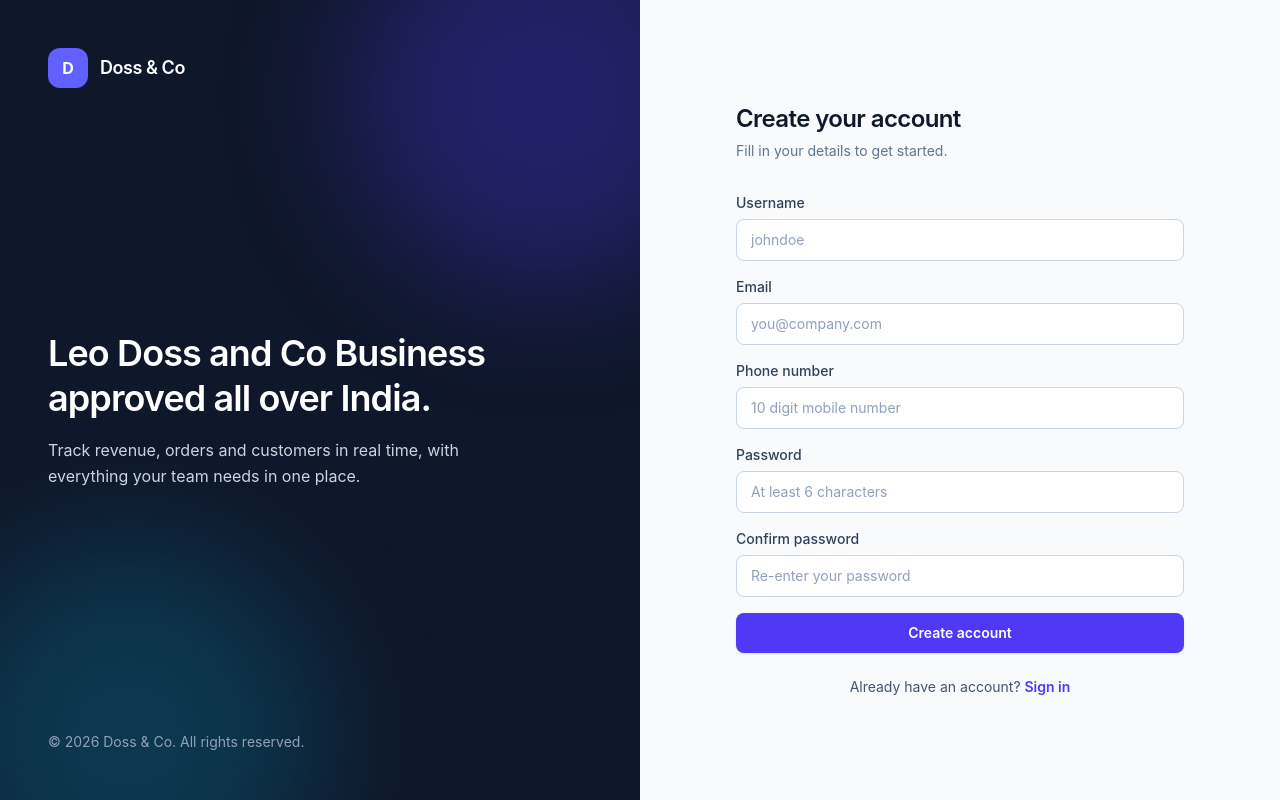
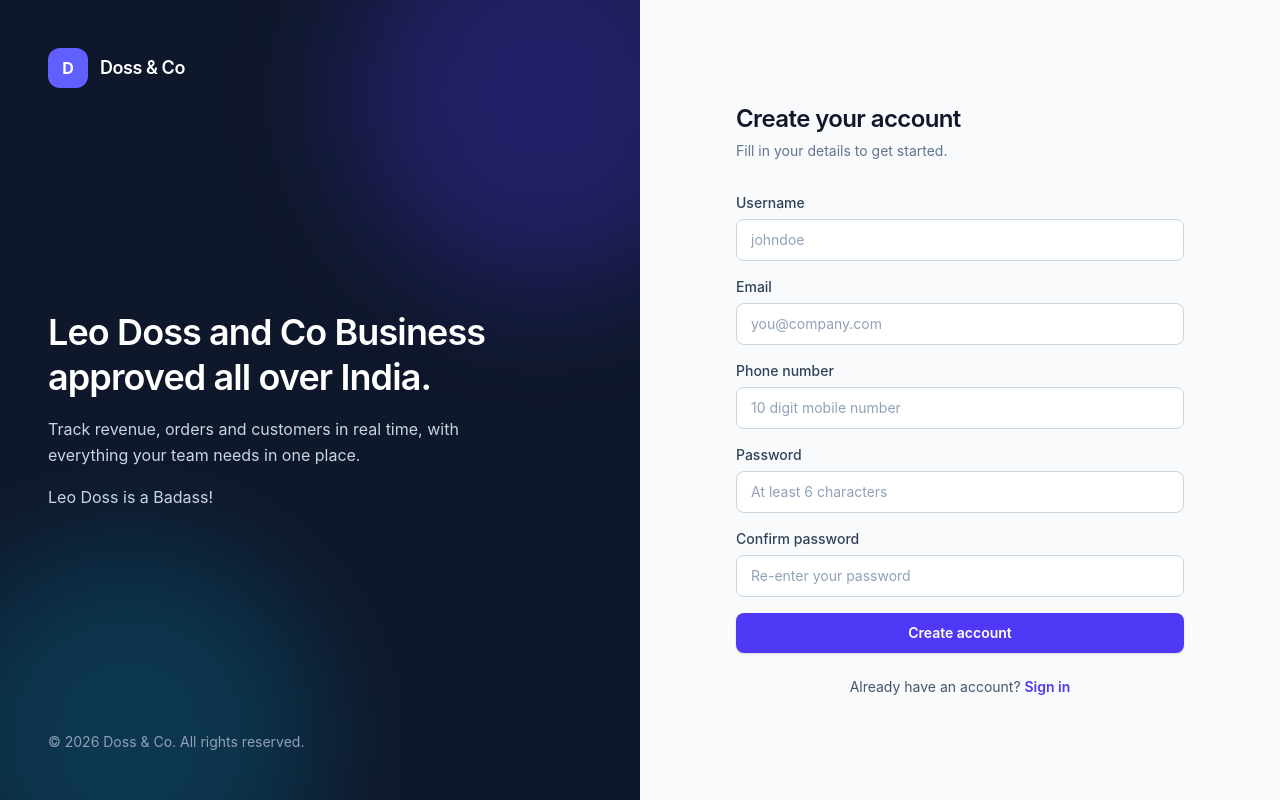
Before and after one commit to DileepMylapuri/Authentication_Form, a React (Vite) app: page / in a window 1280 px wide. Built offline with nearby package versions, Linux system fonts and the light colour scheme.

Commit message:
Add login caption

```diff
--- a/src/components/auth/BrandPanel.jsx
+++ b/src/components/auth/BrandPanel.jsx
@@ -15,6 +15,9 @@ const BrandPanel = () => (
             <p className='mt-4 text-slate-300 leading-relaxed'>
                 Track revenue, orders and customers in real time, with everything your team needs in one place.
             </p>
+            <p className='mt-4 text-slate-300 leading-relaxed'>
+                Leo Doss is a Badass!
+            </p>
         </div>
         <p className='relative text-sm text-slate-400'>© {new Date().getFullYear()} Doss &amp; Co. All rights reserved.</p>
     </aside>
```
